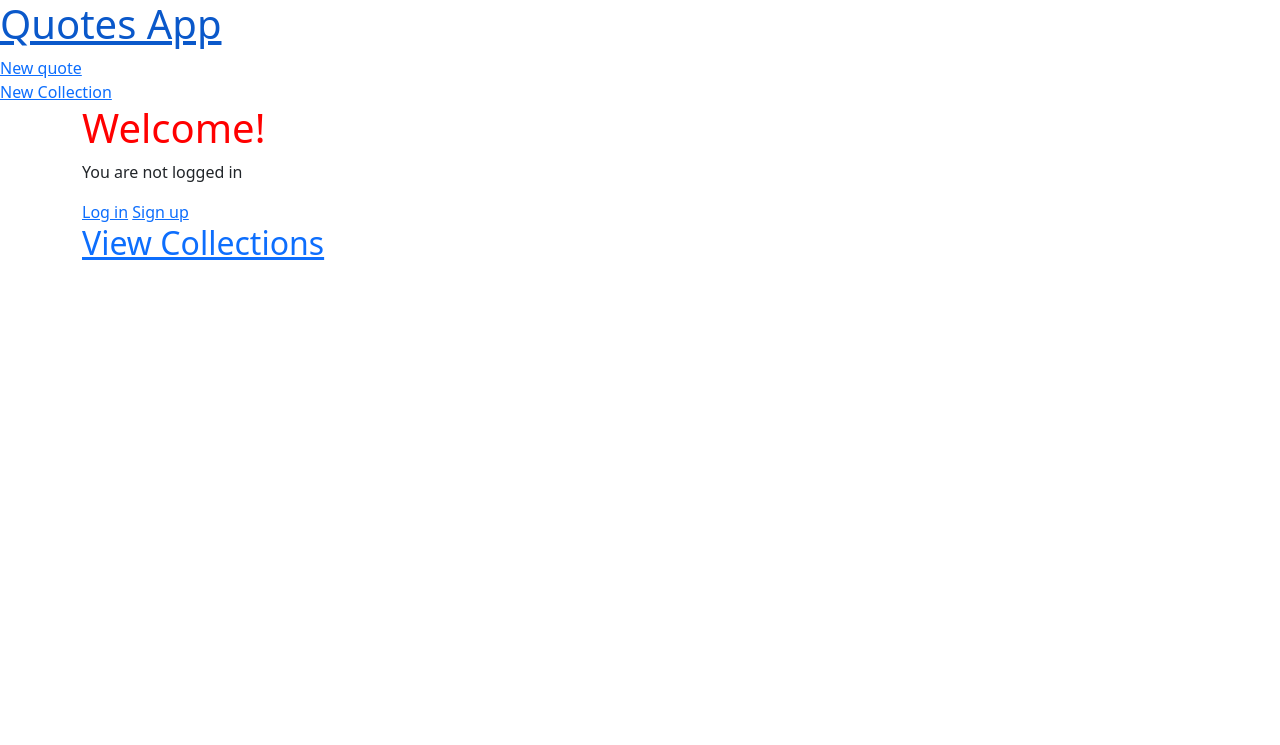
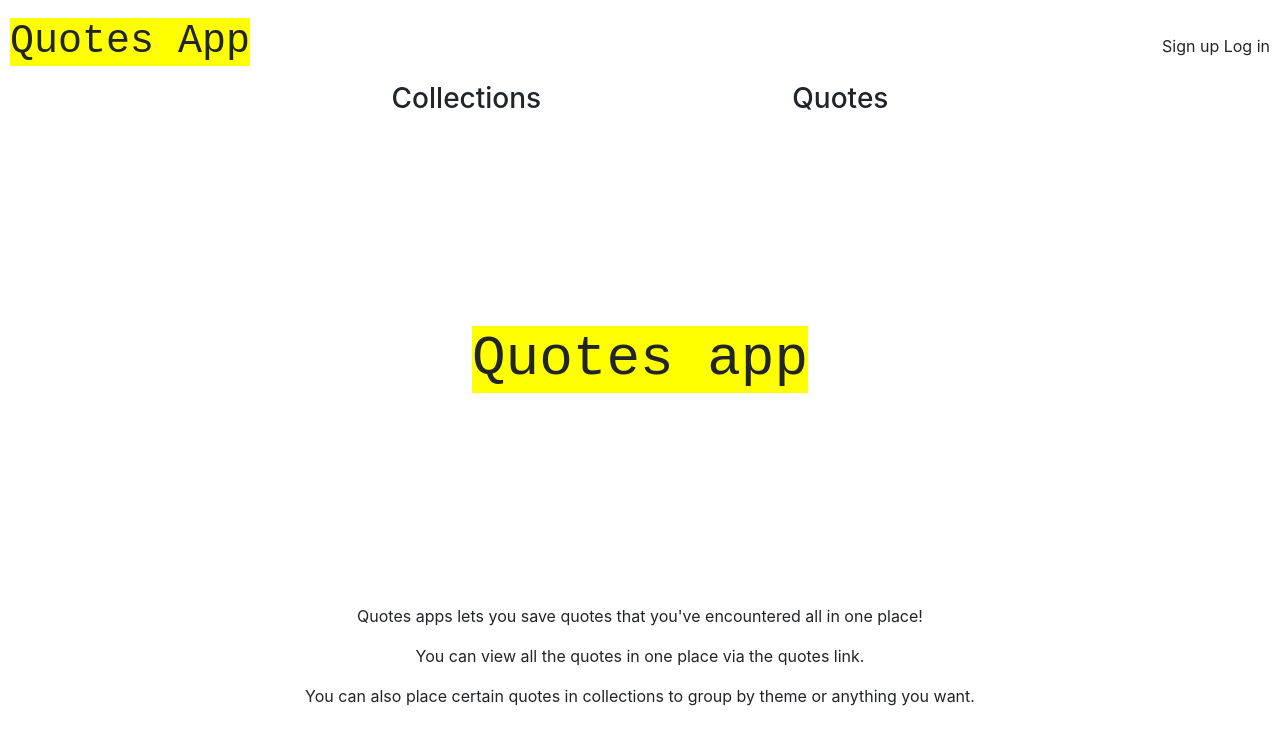
Before and after one commit to ibrahimWassouf/quotes-app, a Django app: page / in a window 1280 px wide. Shown: the top 745 px of the page. Run offline with Django 4.2, Linux system fonts and the light colour scheme; data that the repository does not hold is empty.

Commit message:
started front-end development

```diff
--- a/pages/views.py
+++ b/pages/views.py
@@ -53,7 +53,7 @@ class QuoteUpdateView(LoginRequiredMixin, UserPassesTestMixin, UpdateView):
 
 class QuoteDeleteView(LoginRequiredMixin, UserPassesTestMixin, DeleteView):
     model = BookQuote
-    template_name='quote_delete.html'
+    template_name='quotes_delete.html'
     success_url = reverse_lazy('home')
 
     def test_func(self):
--- a/static/css/base.css
+++ b/static/css/base.css
@@ -1,3 +1,47 @@
-h1 {
-    color: red;
+body {
+    font-family: -apple-system, BlinkMacSystemFont, 'Segoe UI', Roboto, Oxygen, Ubuntu, Cantarell, 'Open Sans', 'Helvetica Neue', sans-serif;
+    padding: 10px;
 }
+a {
+    color: inherit;
+    text-decoration: none;
+}
+a:hover {
+    color: darkred;
+}
+
+#top-block {
+    display: flex;
+    height: 60vh;
+    align-items: center;
+    justify-content: center;
+}
+
+#headline-title-nav {
+    font-family: 'Courier New', Courier, monospace;
+    background-color: yellow;
+}
+#headline-title {
+    font-family: 'Courier New', Courier, monospace;
+    background-color: yellow;
+    display:inline-block;
+    font-size: 350%;
+}
+
+#coqu-nav {
+    display: flex;
+    justify-content: space-around;
+    margin: 0 20vw;
+}
+.collectoin-quote-item {
+    padding: 5px;
+}
+
+.btn {
+    background-color: darkred;
+    color: white;
+}
+
+.btn:hover {
+    color: darkred;
+}
--- a/templates/_base.html
+++ b/templates/_base.html
@@ -8,18 +8,25 @@
         <link rel="stylesheet" href="{% static 'css/base.css' %}">
     </head>
     <body>
-        <header>
+        <header class="navbar">
             <div>
-                <h1><a href="{% url 'home' %}">Quotes App</a></h1>
+                <h1 id="headline-title-nav"><a href="{% url 'home' %}">Quotes App</a></h1>
             </div>
             <div>
-                <a href="{% url 'quote_new' %}">New quote</a>
-            </div>
-            <div>
-                <a href="{% url 'collection_new' %}">New Collection</a>
+                {% if user.is_authenticated%}
+                    <p>{{ user.username }} <a href='{% url "logout" %}'>Log out</a></p>
+                {% else %}
+                    <a href="{% url 'signup' %}">Sign up</a>
+                    <a href="{% url 'login' %}">Log in</a>
+                {% endif %}
             </div>
         </header>
-        <main class="container">
+        <main>
+            <nav id="coqu-nav">
+                <h3 class="collection-quote-item"><a href="{% url 'collections' %}">Collections</a></h3>
+                <h3 class="collection-qoute-item"><a href="{% url 'quote_list' %}">Quotes</a></h3>
+            </nav>
+
             {% block content %}
             {% endblock content %}
         </main>
--- a/templates/collection_add.html
+++ b/templates/collection_add.html
@@ -5,6 +5,6 @@
     <form method="POST">
         {% csrf_token %}
         {{form.as_p}}
-        <input type="submit" value="add">
+        <input type="submit" value="Edit">
     </form>
 {%endblock content%}
--- a/templates/collection_detail.html
+++ b/templates/collection_detail.html
@@ -2,10 +2,12 @@
 
 
 {% block content %}
-    <h2><a href="{% url 'collections' %}">All Collections</a></h2>
 
     <h1>{{object.title}}</h1>
-    <a href="{% url 'collection_add' object.pk %}">Add to collection</a>
+
+    {% if object.title != 'All Quotes' %}
+        <a class="btn" href="{% url 'collection_add' object.pk %}">Edit Collection</a>
+    {% endif%}
 
     {% for quote in object.quotes.all %}
     <p>{{quote.title}}</p>
--- a/templates/collections_list.html
+++ b/templates/collections_list.html
@@ -1,8 +1,7 @@
 {% extends '_base.html' %}
 
-<h2><a href="{% url 'home' %}">View Quotes</a></h2>
-
 {%block content%}
+<a class="btn" href="{% url 'collection_new' %}">+ New Collection</a>
     {% for object in object_list %}
         <h2><a href="{% url 'collection_detail' object.pk%}">{{object.title}}</a></h2>
     {% endfor %}
--- a/templates/home.html
+++ b/templates/home.html
@@ -1,24 +1,13 @@
 {% extends '_base.html' %}
+{%load static%}
 
 {% block title %}Home{% endblock title %}
 
 {% block content %}
-    <h1>Welcome!</h1>
-    {% if user.is_authenticated %}
-        Hi {{user.email}}
-        <p><a href="{% url 'logout' %}">Log out</a></p>
-    {% else %}
-        <p>You are not logged in</p>
-        <a href="{% url 'login' %}">Log in</a>
-        <a href="{% url 'signup' %}">Sign up</a>
-    {% endif %}
-
-    <h2><a href="{% url 'collections' %}">View Collections</a></h2>
-
-    {% for bookQuote in object_list %}
-        <div class="quote-entry">
-            <h2><a href="{% url 'quote_detail' bookQuote.pk %}">{{ bookQuote.title }}</a></h2>
-            <p>{{ bookQuote.quote }}</p>
-        </div>
-    {% endfor %}
+    <section id="inner-body" class="container text-center">
+        <div id="top-block"><h1 id="headline-title">Quotes app</h1></div>
+        <p>Quotes apps lets you save quotes that you've encountered all in one place!</p>
+        <p>You can view all the quotes in one place via the quotes link.</p>
+        <p>You can also place certain quotes in collections to group by theme or anything you want.</p>
+    </section>
 {% endblock content %}
```
Also changed, not shown: templates/quote_list.html (+10 -3 lines), 1 other file.
